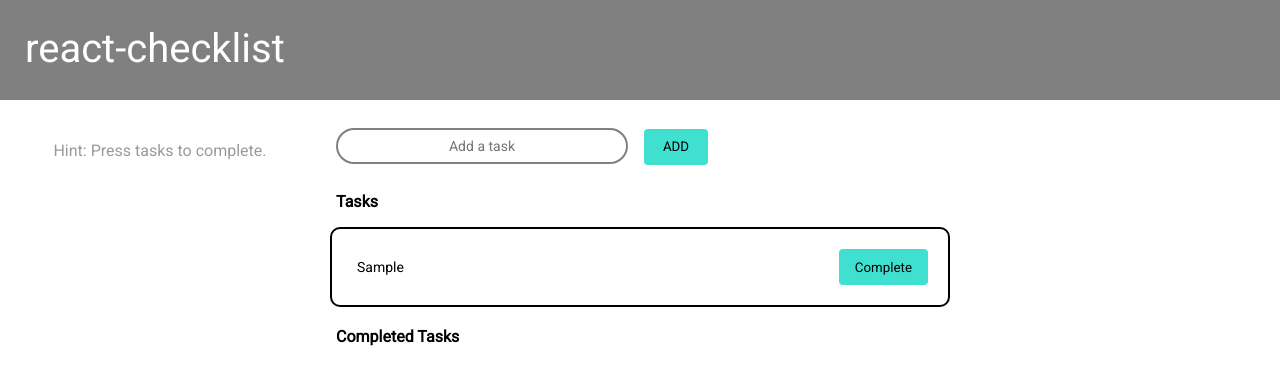
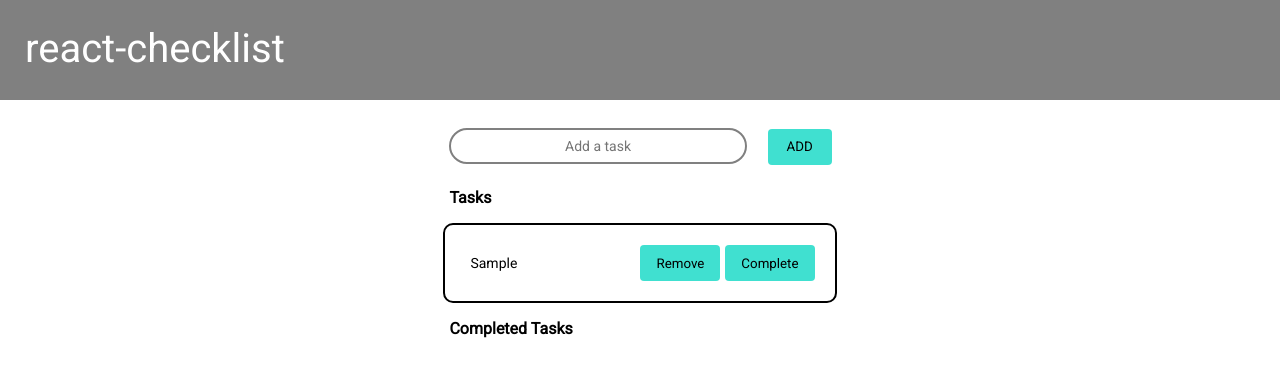
Before and after one commit to Pontus-L/react-checklist, a React (Create React App) app: page / in a window 1280 px wide. Both pictures are taken after typing "Sample" into the empty fields and a click on the button "ADD". Shown: the top 384 px of the page. Built offline with nearby package versions, Linux system fonts and the light colour scheme.

Commit message:
Added remove feature on tasks, edited layout

```diff
--- a/public/index.html
+++ b/public/index.html
@@ -25,7 +25,7 @@
       work correctly both with client-side routing and a non-root public URL.
       Learn how to configure a non-root public URL by running `npm run build`.
     -->
-    <title>React App</title>
+    <title>react-checklist</title>
   </head>
   <body>
     <noscript>You need to enable JavaScript to run this app.</noscript>
--- a/src/App.css
+++ b/src/App.css
@@ -4,74 +4,20 @@
   font-family: 'Roboto', sans-serif;
 }
 
-.addButton {
-  grid-column: 3;
-  margin: auto;
-}
-
 .container {
   margin-top: 20px;
-  display: grid;
-  grid-template-columns: 1fr 2fr 1fr;
-  grid-template-rows: 60px 1fr 1fr;
-}
-
-.submitField {
-  grid-column: 2;
-  outline: none;
-}
-
-.tasks {
-  margin-top: 20px;
-  grid-column: 2;
-  grid-row: 2;
+  display: flex;
+  justify-content: center;
 }
 
 input {
-  border: none;
   padding: 5px;
   font-size: 14px;
+  border: none;
 }
 
 input:focus {
   outline: none;
-}
-
-.innerTask {
-  display: flex;
-  justify-content: space-between;
-}
-
-.completedTasks {
-  grid-row: 3;
-  grid-column: 2;
-  margin-top: 20px;
-}
-
-.hints {
-  grid-column: 1;
-  grid-row: 1;
-  color: rgba(0,0,0, 0.4);
-  margin: auto;
-}
-
-@media only screen and (max-width: 400px) {
-  .container {
-    grid-template-columns:  1fr 4fr 1fr 1fr;
-  }
-
-  .submitField {
-    grid-column: 2;
-    outline: none;
-  }
-
-  .addButton {
-    grid-column: 3;
-  }
-
-  .hints {
-    display: none;
-  }
 }
 
 header {
--- a/src/App.js
+++ b/src/App.js
@@ -1,4 +1,4 @@
-import React, { useState } from "react";
+import React from "react";
 import "./App.css";
 import TaskList from './components/TaskList';
 
@@ -11,9 +11,8 @@ function App() {
       </header>
 
       <div className="container">
-        <p className="hints">Hint: Press tasks to complete.</p>
 
-        <TaskList/>
+        <TaskList className="tasklist"/>
 
       </div>
     </div>
--- a/src/components/Button.js
+++ b/src/components/Button.js
@@ -11,6 +11,7 @@ const Button = styled.button`
   vertical-align: middle;
   text-align: center;
   background-color: turquoise;
+  margin-left: 5px;
 `;
 
 export default Button;
--- a/src/components/Input.js
+++ b/src/components/Input.js
@@ -10,9 +10,10 @@ const Input = styled.input`
     margin: 0.5rem 1rem;
     background: transparent;
     transition: ease-in-out 100ms;
+    width: 40%;
 
     &:hover {
-    background-color: rgb(0, 0, 0, 0.1);
+        background-color: rgb(0, 0, 0, 0.1);
     }
 `
 
--- a/src/components/TaskList.js
+++ b/src/components/TaskList.js
@@ -6,8 +6,7 @@ import styled from 'styled-components';
 
 const Form = styled.form`
   display: flex;
-  justify-content: space-between;
-  color: red;
+  justify-content: space-around;
 `
 
 function TaskList() {
@@ -68,7 +67,16 @@ function TaskList() {
                   }}
                   value={task.name}
                   ></input>
-                  <Button type="submit">Complete</Button>
+                  <div className="taskButtons">
+                    <Button
+                      onClick={(e) => {
+                        e.preventDefault();
+                        setTasks(tasks.filter(item => (
+                          item.id !== task.id
+                        )))}}
+                      >Remove</Button>
+                    <Button type="submit">Complete</Button>
+                  </div>
                 </Form>
               </Task>: null
             ))}
```
